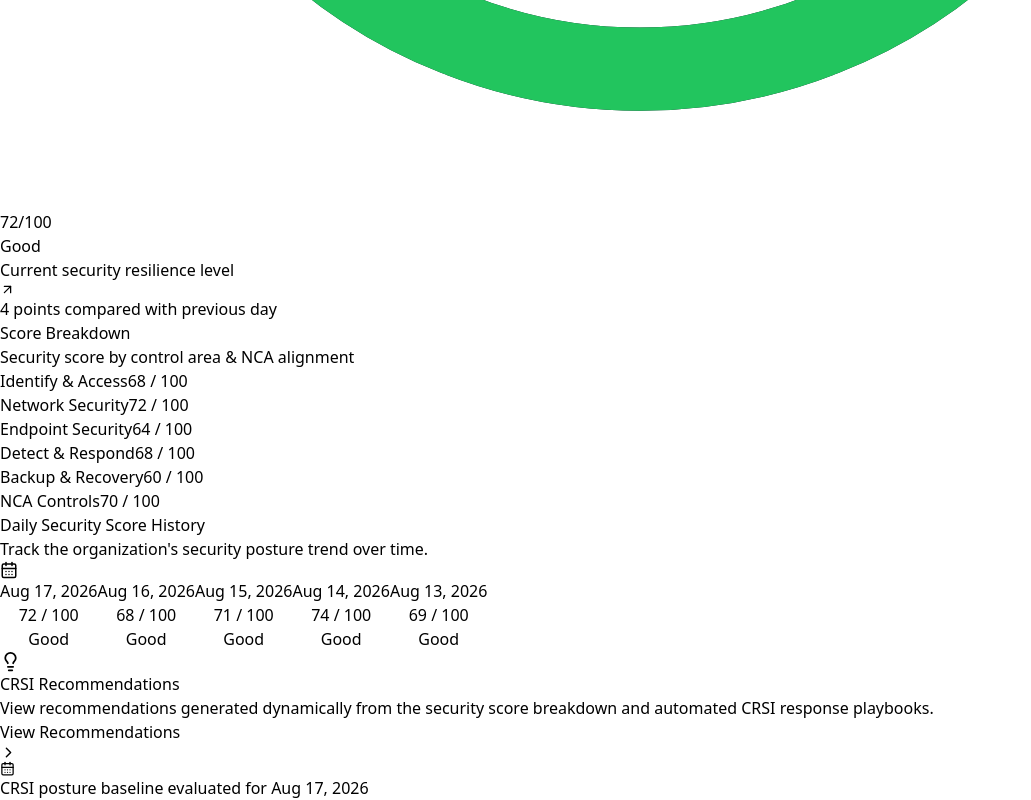
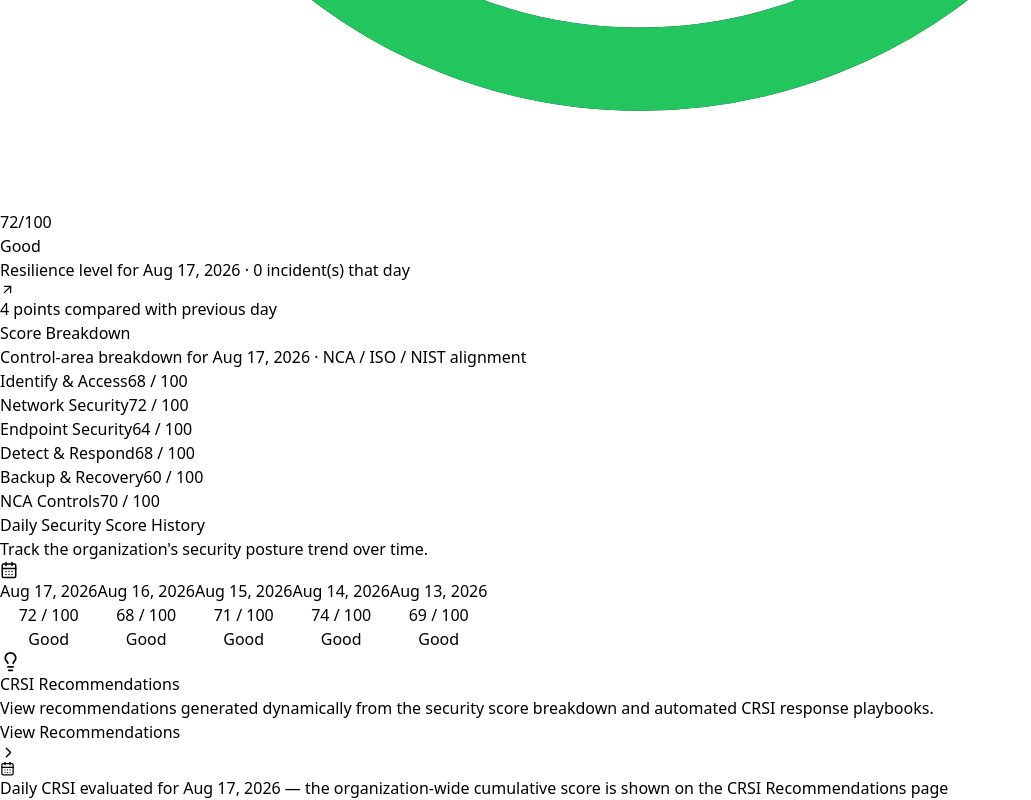
Before and after one commit to ii3ruj/SentriX, a React (Vite) app in the folder Sentriix/frontend/: page /crsi-assessment in a window 1280 px wide. Shown: the part 2974-3774 px from the top of the page, without its empty margins (0-1031 px from the left). Built offline with nearby package versions, Linux system fonts and the light colour scheme; no server answers; sample sign-in values are in the browser's storage.

Commit message:
Update CRSIAssessment.jsx

```diff
--- a/Sentriix/frontend/src/pages/CRSIAssessment.jsx
+++ b/Sentriix/frontend/src/pages/CRSIAssessment.jsx
@@ -92,6 +92,16 @@ export default function CRSIAssessment() {
     };
   };
 
+  /*
+   * هذه الصفحة يومية: الدرجة والتفصيل يخصان اليوم المختار وحده،
+   * والباك إند يرسل breakdown مع كل يوم. التقييم التراكمي للمؤسسة
+   * معروض في صفحة CRSI Recommendations.
+   */
+  const dayBreakdown =
+    Array.isArray(selectedDay?.breakdown) && selectedDay.breakdown.length > 0
+      ? selectedDay.breakdown
+      : breakdown;
+
   const scoreStatus = getScoreStatus(selectedDay.score);
   const previousDay = dailyScores[1] || dailyScores[0];
   const scoreDifference = selectedDay.score - previousDay.score;
@@ -178,10 +188,11 @@ export default function CRSIAssessment() {
 
               <div className="text-center">
                 <p className={`text-xl font-semibold ${scoreStatus.className}`}>
-                  {maturityLevel || scoreStatus.label}
+                  {selectedDay.maturity_level || maturityLevel || scoreStatus.label}
                 </p>
                 <p className="text-xs text-gray-500 mt-2">
-                  Current security resilience level
+                  Resilience level for {selectedDay.date} ·{" "}
+                  {selectedDay.incident_count ?? 0} incident(s) that day
                 </p>
               </div>
 
@@ -209,12 +220,12 @@ export default function CRSIAssessment() {
               <div className="mb-8">
                 <h2 className="text-xl font-semibold">Score Breakdown</h2>
                 <p className="text-xs text-gray-500 mt-1">
-                  Security score by control area & NCA alignment
+                  Control-area breakdown for {selectedDay.date} · NCA / ISO / NIST alignment
                 </p>
               </div>
 
               <div className="space-y-6">
-                {breakdown.map((item) => (
+                {dayBreakdown.map((item) => (
                   <div key={item.name}>
                     <div className="flex items-center justify-between mb-2">
                       <span className="text-sm text-gray-300">{item.name}</span>
@@ -314,7 +325,8 @@ export default function CRSIAssessment() {
           {/* ================= GENERATED FOOTER ================= */}
           <div className="flex items-center gap-2 mt-6 text-xs text-gray-500">
             <CalendarDays size={15} />
-            CRSI posture baseline evaluated for {selectedDay.date}
+            Daily CRSI evaluated for {selectedDay.date} — the organization-wide
+            cumulative score is shown on the CRSI Recommendations page
           </div>
         </div>
       </main>
```
